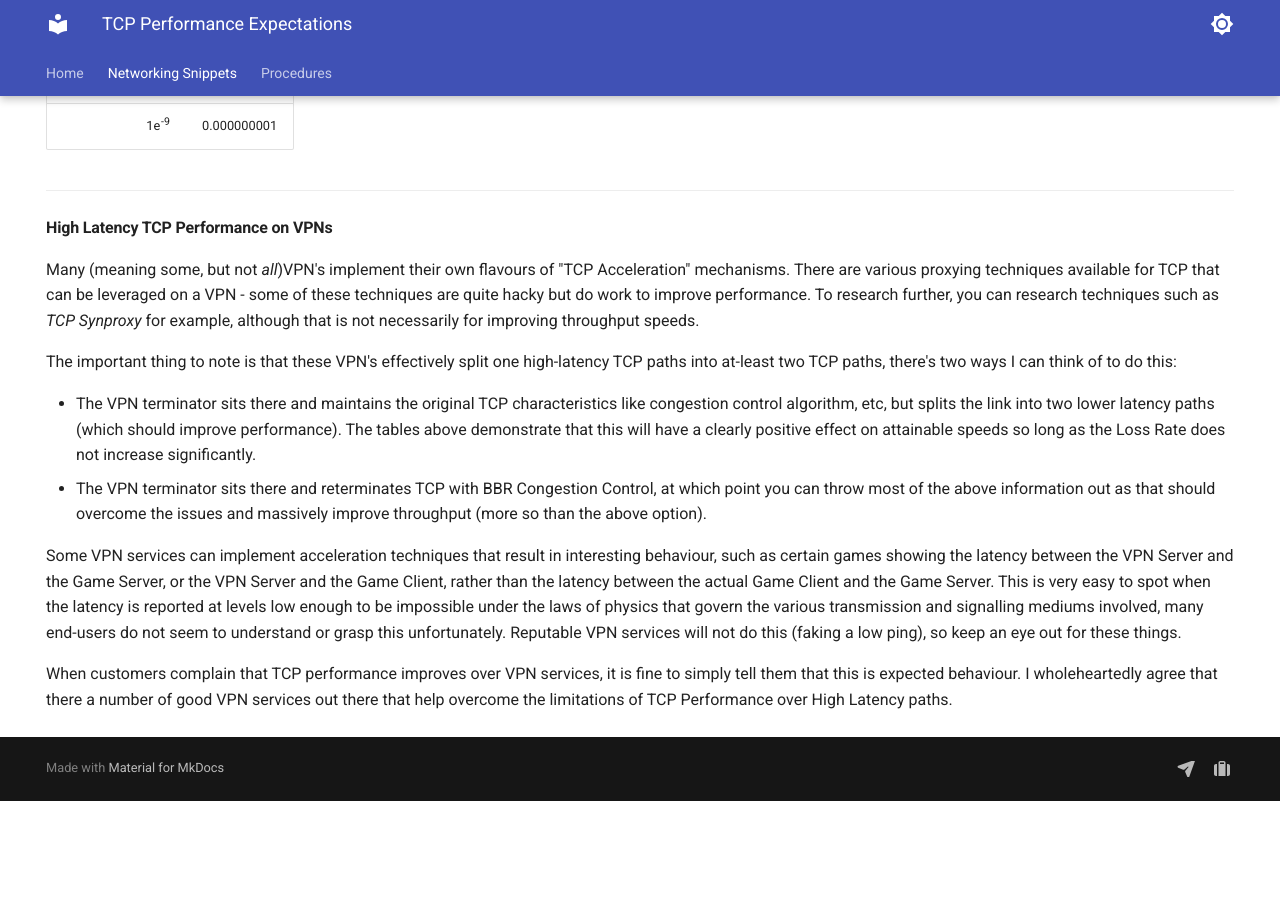
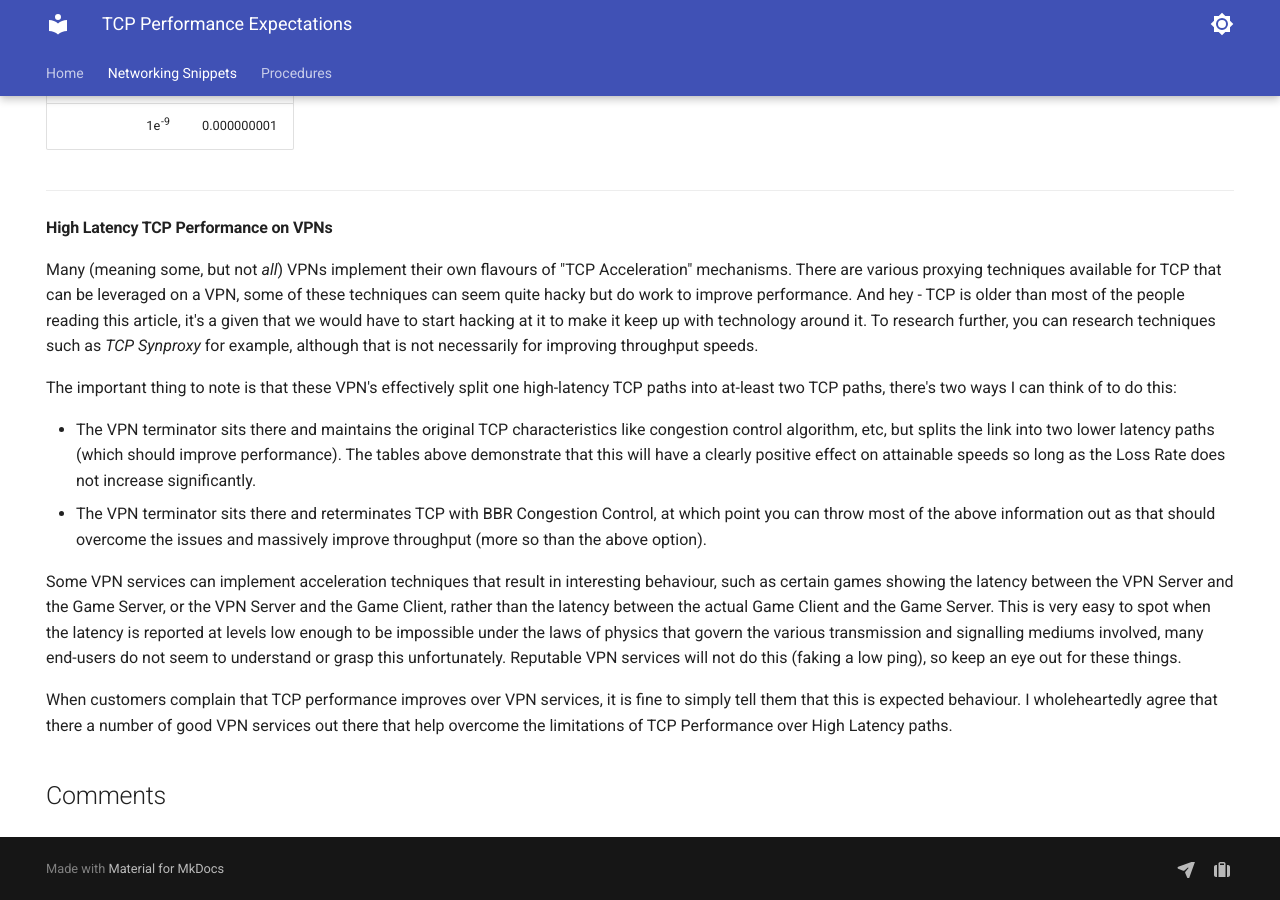
Before and after one commit to jakeb91/cobloafengineering, an MkDocs documentation site: the page built from docs/Networking Snippets/tcpperformanceexpectations.md, in a window 1280 px wide and 900 px high, scrolled down 1990 px. Built offline with MkDocs 1.6.1 and Material for MkDocs 9.7.7, drawn with Linux system fonts in a browser that asks for light colours; comment, search, counter and statistics services are not loaded; before the commit the page ends 2791 px from its top, so only the background shows below that; part of the change alters nothing that is shown.

Commit message:
Added Giscus functionality
Can't wait to see your lovely comments xoxo

```diff
--- a/docs/Networking Snippets/tcpperformanceexpectations.md
+++ b/docs/Networking Snippets/tcpperformanceexpectations.md
@@ -1,4 +1,5 @@
 ---
+comments: true
 hide:
   - navigation
   - toc
@@ -72,7 +73,7 @@ And to aid reading above
 
 #### High Latency TCP Performance on VPNs
 
-Many (meaning some, but not _all_)VPN's implement their own flavours of "TCP Acceleration" mechanisms. There are various proxying techniques available for TCP that can be leveraged on a VPN - some of these techniques are quite hacky but do work to improve performance. To research further, you can research techniques such as _TCP Synproxy_ for example, although that is not necessarily for improving throughput speeds.
+Many (meaning some, but not _all_) VPNs implement their own flavours of "TCP Acceleration" mechanisms. There are various proxying techniques available for TCP that can be leveraged on a VPN, some of these techniques can seem quite hacky but do work to improve performance. And hey - TCP is older than most of the people reading this article, it's a given that we would have to start hacking at it to make it keep up with technology around it. To research further, you can research techniques such as _TCP Synproxy_ for example, although that is not necessarily for improving throughput speeds.
 
 The important thing to note is that these VPN's effectively split one high-latency TCP paths into at-least two TCP paths, there's two ways I can think of to do this:
 
--- a/mkdocs.yml
+++ b/mkdocs.yml
@@ -40,6 +40,7 @@ site_description: "Just a very opinionated Network Engineer that hopes you want
 site_name: "Cobloaf Engineering"
 site_url: https://cobloaf.engineering
 theme:
+  custom_dir: overrides
   features:
     - content.code.annotate
     - content.code.copy
--- /dev/null
+++ b/overrides/partials/comments.html
@@ -0,0 +1,54 @@
+{% if page.meta.comments %}
+  <h2 id="__comments">{{ lang.t("meta.comments") }}</h2>
+    <script src="https://giscus.app/client.js"
+        data-repo="jakeb91/cobloafengineering"
+        data-repo-id="R_kgDONevkVQ"
+        data-category="General"
+        data-category-id="DIC_kwDONevkVc4ClWv_"
+        data-mapping="pathname"
+        data-strict="0"
+        data-reactions-enabled="1"
+        data-emit-metadata="1"
+        data-input-position="bottom"
+        data-theme="preferred_color_scheme"
+        data-lang="en"
+        crossorigin="anonymous"
+        async>
+    </script>
+
+  <!-- Synchronize Giscus theme with palette -->
+  <script>
+    var giscus = document.querySelector("script[src*=giscus]")
+
+    // Set palette on initial load
+    var palette = __md_get("__palette")
+    if (palette && typeof palette.color === "object") {
+      var theme = palette.color.scheme === "slate"
+        ? "transparent_dark"
+        : "light"
+
+      // Instruct Giscus to set theme
+      giscus.setAttribute("data-theme", theme)
+    }
+
+    // Register event handlers after documented loaded
+    document.addEventListener("DOMContentLoaded", function() {
+      var ref = document.querySelector("[data-md-component=palette]")
+      ref.addEventListener("change", function() {
+        var palette = __md_get("__palette")
+        if (palette && typeof palette.color === "object") {
+          var theme = palette.color.scheme === "slate"
+            ? "transparent_dark"
+            : "light"
+
+          // Instruct Giscus to change theme
+          var frame = document.querySelector(".giscus-frame")
+          frame.contentWindow.postMessage(
+            { giscus: { setConfig: { theme } } },
+            "https://giscus.app"
+          )
+        }
+      })
+    })
+  </script>
+{% endif %}
```
